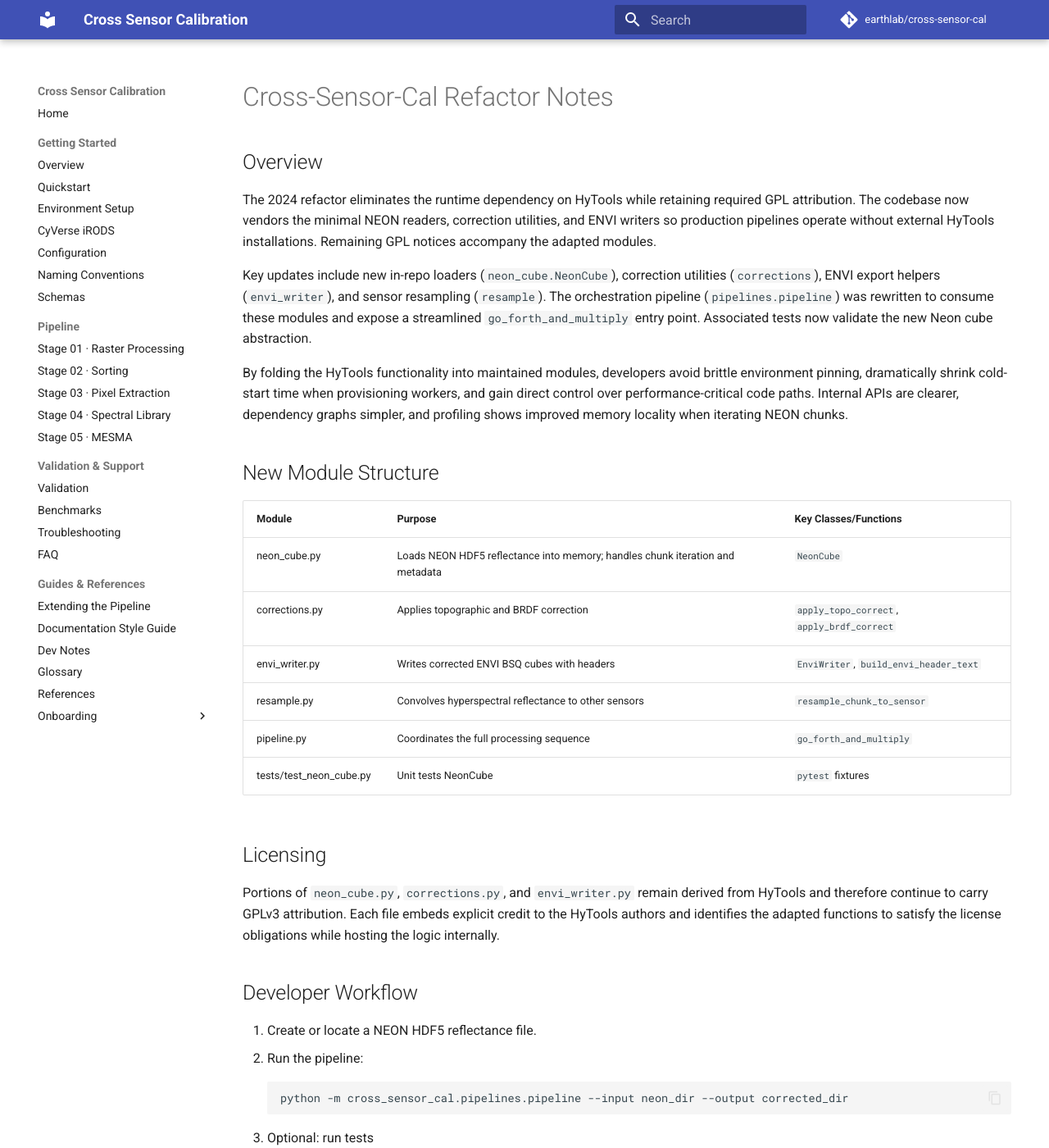
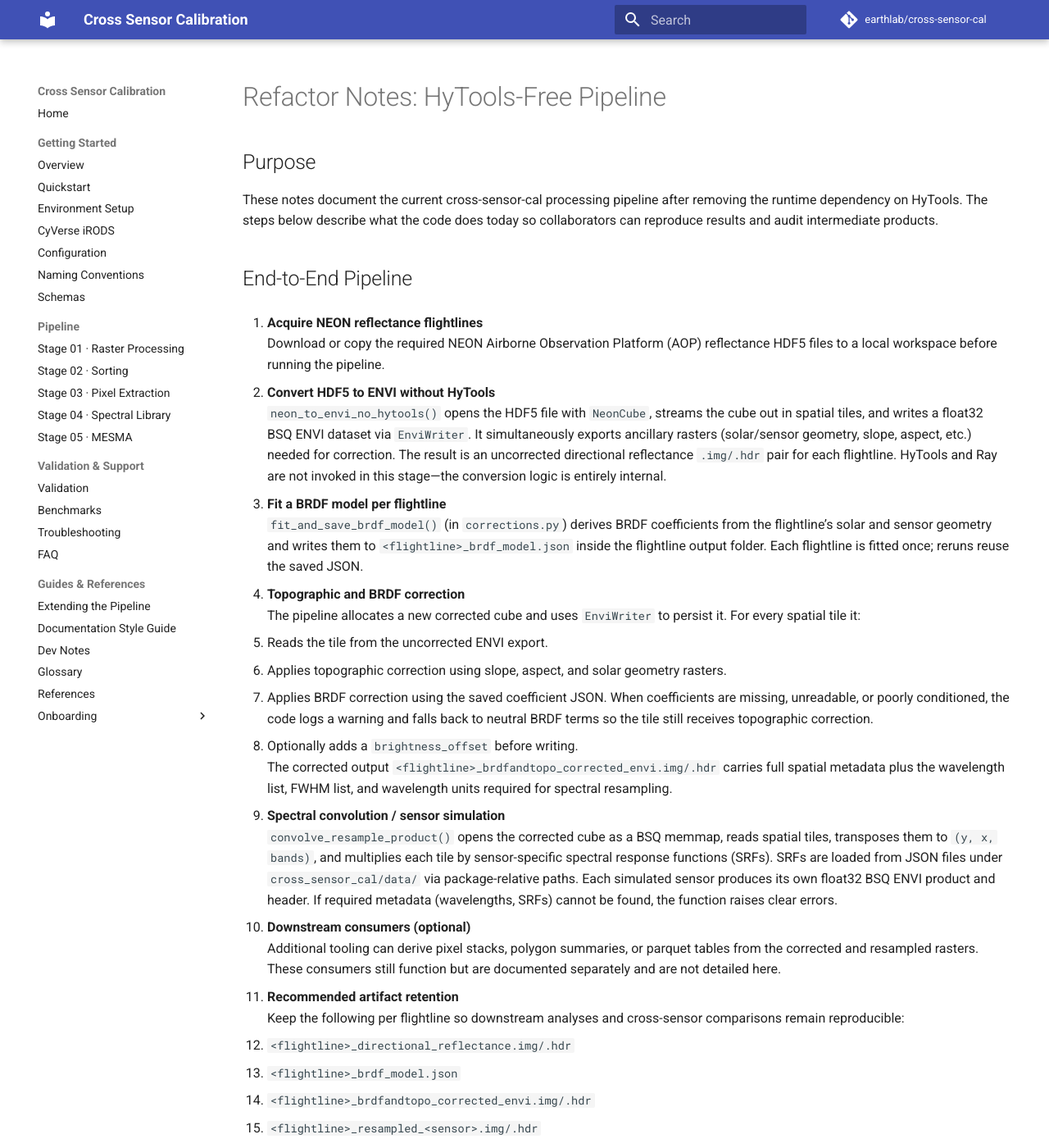
Before and after one commit to earthlab/cross-sensor-cal, an MkDocs documentation site: the page built from docs/refactor_notes.md, in a window 1280 px wide and 1400 px high. Shown: the whole window at 82% size. Built offline with MkDocs 1.6.1 and Material for MkDocs 9.7.7, drawn with Linux system fonts in a browser that asks for light colours; comment, search, counter and statistics services are not loaded; some of the changed text lies outside the part shown.

Commit message:
Document HyTools-free pipeline

````diff
--- a/docs/refactor_notes.md
+++ b/docs/refactor_notes.md
@@ -1,71 +1,63 @@
-# Cross-Sensor-Cal Refactor Notes
+# Refactor Notes: HyTools-Free Pipeline
 
-## Overview
-The 2024 refactor eliminates the runtime dependency on HyTools while retaining required GPL attribution. The codebase now vendors the minimal NEON readers, correction utilities, and ENVI writers so production pipelines operate without external HyTools installations. Remaining GPL notices accompany the adapted modules.
+## Purpose
+These notes document the current cross-sensor-cal processing pipeline after removing the runtime dependency on HyTools. The steps below describe what the code does today so collaborators can reproduce results and audit intermediate products.
 
-Key updates include new in-repo loaders (`neon_cube.NeonCube`), correction utilities (`corrections`), ENVI export helpers (`envi_writer`), and sensor resampling (`resample`). The orchestration pipeline (`pipelines.pipeline`) was rewritten to consume these modules and expose a streamlined `go_forth_and_multiply` entry point. Associated tests now validate the new Neon cube abstraction.
+## End-to-End Pipeline
+1. **Acquire NEON reflectance flightlines**
+   Download or copy the required NEON Airborne Observation Platform (AOP) reflectance HDF5 files to a local workspace before running the pipeline.
 
-By folding the HyTools functionality into maintained modules, developers avoid brittle environment pinning, dramatically shrink cold-start time when provisioning workers, and gain direct control over performance-critical code paths. Internal APIs are clearer, dependency graphs simpler, and profiling shows improved memory locality when iterating NEON chunks.
+2. **Convert HDF5 to ENVI without HyTools**
+   `neon_to_envi_no_hytools()` opens the HDF5 file with `NeonCube`, streams the cube out in spatial tiles, and writes a float32 BSQ ENVI dataset via `EnviWriter`. It simultaneously exports ancillary rasters (solar/sensor geometry, slope, aspect, etc.) needed for correction. The result is an uncorrected directional reflectance `.img/.hdr` pair for each flightline. HyTools and Ray are not invoked in this stage—the conversion logic is entirely internal.
 
-## New Module Structure
-| Module | Purpose | Key Classes/Functions |
-|:--|:--|:--|
-| neon_cube.py | Loads NEON HDF5 reflectance into memory; handles chunk iteration and metadata | `NeonCube` |
-| corrections.py | Applies topographic and BRDF correction | `apply_topo_correct`, `apply_brdf_correct` |
-| envi_writer.py | Writes corrected ENVI BSQ cubes with headers | `EnviWriter`, `build_envi_header_text` |
-| resample.py | Convolves hyperspectral reflectance to other sensors | `resample_chunk_to_sensor` |
-| pipeline.py | Coordinates the full processing sequence | `go_forth_and_multiply` |
-| tests/test_neon_cube.py | Unit tests NeonCube | `pytest` fixtures |
+3. **Fit a BRDF model per flightline**
+   `fit_and_save_brdf_model()` (in `corrections.py`) derives BRDF coefficients from the flightline’s solar and sensor geometry and writes them to `<flightline>_brdf_model.json` inside the flightline output folder. Each flightline is fitted once; reruns reuse the saved JSON.
+
+4. **Topographic and BRDF correction**
+   The pipeline allocates a new corrected cube and uses `EnviWriter` to persist it. For every spatial tile it:
+   - Reads the tile from the uncorrected ENVI export.
+   - Applies topographic correction using slope, aspect, and solar geometry rasters.
+   - Applies BRDF correction using the saved coefficient JSON. When coefficients are missing, unreadable, or poorly conditioned, the code logs a warning and falls back to neutral BRDF terms so the tile still receives topographic correction.
+   - Optionally adds a `brightness_offset` before writing.
+   The corrected output `<flightline>_brdfandtopo_corrected_envi.img/.hdr` carries full spatial metadata plus the wavelength list, FWHM list, and wavelength units required for spectral resampling.
+
+5. **Spectral convolution / sensor simulation**
+   `convolve_resample_product()` opens the corrected cube as a BSQ memmap, reads spatial tiles, transposes them to `(y, x, bands)`, and multiplies each tile by sensor-specific spectral response functions (SRFs). SRFs are loaded from JSON files under `cross_sensor_cal/data/` via package-relative paths. Each simulated sensor produces its own float32 BSQ ENVI product and header. If required metadata (wavelengths, SRFs) cannot be found, the function raises clear errors.
+
+6. **Downstream consumers (optional)**
+   Additional tooling can derive pixel stacks, polygon summaries, or parquet tables from the corrected and resampled rasters. These consumers still function but are documented separately and are not detailed here.
+
+7. **Recommended artifact retention**
+   Keep the following per flightline so downstream analyses and cross-sensor comparisons remain reproducible:
+   - `<flightline>_directional_reflectance.img/.hdr`
+   - `<flightline>_brdf_model.json`
+   - `<flightline>_brdfandtopo_corrected_envi.img/.hdr`
+   - `<flightline>_resampled_<sensor>.img/.hdr`
+
+## Module Structure
+- `cross_sensor_cal/neon_cube.py`
+  - `NeonCube` class
+  - Opens NEON HDF5 reflectance, exposes dimensions, wavelengths, ancillary angles, etc.
+  - Iterates spatial tiles without requiring HyTools.
+- `cross_sensor_cal/envi_writer.py`
+  - `EnviWriter` class
+  - Writes BSQ float32 rasters (`.img/.hdr`).
+  - Used for uncorrected export, corrected cubes, and resampled products.
+- `cross_sensor_cal/corrections.py`
+  - `fit_and_save_brdf_model()`
+  - `apply_topo_correct()`
+  - `apply_brdf_correct()`
+  - Includes helpers to load and apply BRDF coefficients.
+- `cross_sensor_cal/resample.py`
+  - `resample_chunk_to_sensor()`
+  - SRF loading utilities
+  - Convolution-friendly helpers for chunk-wise processing.
+- `cross_sensor_cal/pipelines/pipeline.py`
+  - `go_forth_and_multiply()`
+  - Orchestrates downloads, H5→ENVI export (no HyTools), BRDF fitting, topographic+BRDF correction, and spectral convolution.
+- `cross_sensor_cal/data/`
+  - SRF JSON files for Landsat, Sentinel, etc.
+  - Accessed via package-relative paths at runtime.
 
 ## Licensing
-Portions of `neon_cube.py`, `corrections.py`, and `envi_writer.py` remain derived from HyTools and therefore continue to carry GPLv3 attribution. Each file embeds explicit credit to the HyTools authors and identifies the adapted functions to satisfy the license obligations while hosting the logic internally.
-
-## Developer Workflow
-1. Create or locate a NEON HDF5 reflectance file.
-2. Run the pipeline:
-   ```bash
-   python -m cross_sensor_cal.pipelines.pipeline --input neon_dir --output corrected_dir
-   ```
-3. Optional: run tests
-   ```bash
-   pytest -v tests/
-   ```
-4. Optional: resample to a sensor (Sentinel-2, Landsat, etc.)
-   ```python
-   from cross_sensor_cal.resample import resample_chunk_to_sensor
-   ```
-
-## Tests and Validation
-`tests/test_neon_cube.py` verifies the NeonCube loader constructs spectral metadata, enforces geometry assumptions, tiles reflectance chunks, and builds ENVI headers. Additional end-to-end validation is planned in `tests/test_pipeline_end_to_end.py` to cover pipeline orchestration and file-system side effects once realistic fixtures are finalised.
-
-## Deprecated Files
-The following files still reference HyTools-era logic and require follow-up cleanup or deletion:
-- src/cross_sensor_cal/standard_resample.py
-- src/cross_sensor_cal/topo_and_brdf_correction.py
-- src/cross_sensor_cal/hytools_compat.py
-- src/cross_sensor_cal/neon_to_envi.py
-- bin/neon_to_envi.py
-- tests/test_hytools_preflight.py
-- tests/test_hytools_compat.py
-- spectral_unmixing_tools_original.py
-- BRDF-Topo-HyTools/README.md
-- Raster_processing.ipynb
-- Untitled.ipynb
-- ty_notebooks/Macrosystem_polygon_extractions.ipynb
-- Macrosystem_polygon_extractions.ipynb
-- BRDF-Topo-HyTools (module contents)
-
-## Files to Review or Remove
-- src/cross_sensor_cal/standard_resample.py — imports HyTools resampling (fallback only partly rewritten)
-- src/cross_sensor_cal/topo_and_brdf_correction.py — legacy wrapper around HyTools correction workflow
-- src/cross_sensor_cal/hytools_compat.py — discovery shims for HyTools imports
-- src/cross_sensor_cal/neon_to_envi.py — depends on HyTools compatibility layer
-- bin/neon_to_envi.py — CLI invoking HyTools compatibility layer
-- tests/test_hytools_preflight.py — ensures HyTools installed
-- tests/test_hytools_compat.py — mocks HyTools namespace discovery
-- spectral_unmixing_tools_original.py — imports `hytools as ht`
-- BRDF-Topo-HyTools/README.md — documents HyTools requirements
-- Raster_processing.ipynb — clones HyTools and patches base.py
-- Untitled.ipynb — notebook cells referencing hytools
-- ty_notebooks/Macrosystem_polygon_extractions.ipynb — patches HyTools base.py
-- Macrosystem_polygon_extractions.ipynb — same HyTools patch instructions
+Several algorithms and data-handling conventions in `NeonCube`, the correction routines, and ENVI export logic were adapted from the HyTools project (GPLv3). Although the refactored pipeline no longer imports HyTools at runtime, we continue to credit the original HyTools authors and comply with GPLv3 obligations for the adapted code.
````
Also changed, not shown: README.md (+15 -0 lines).
